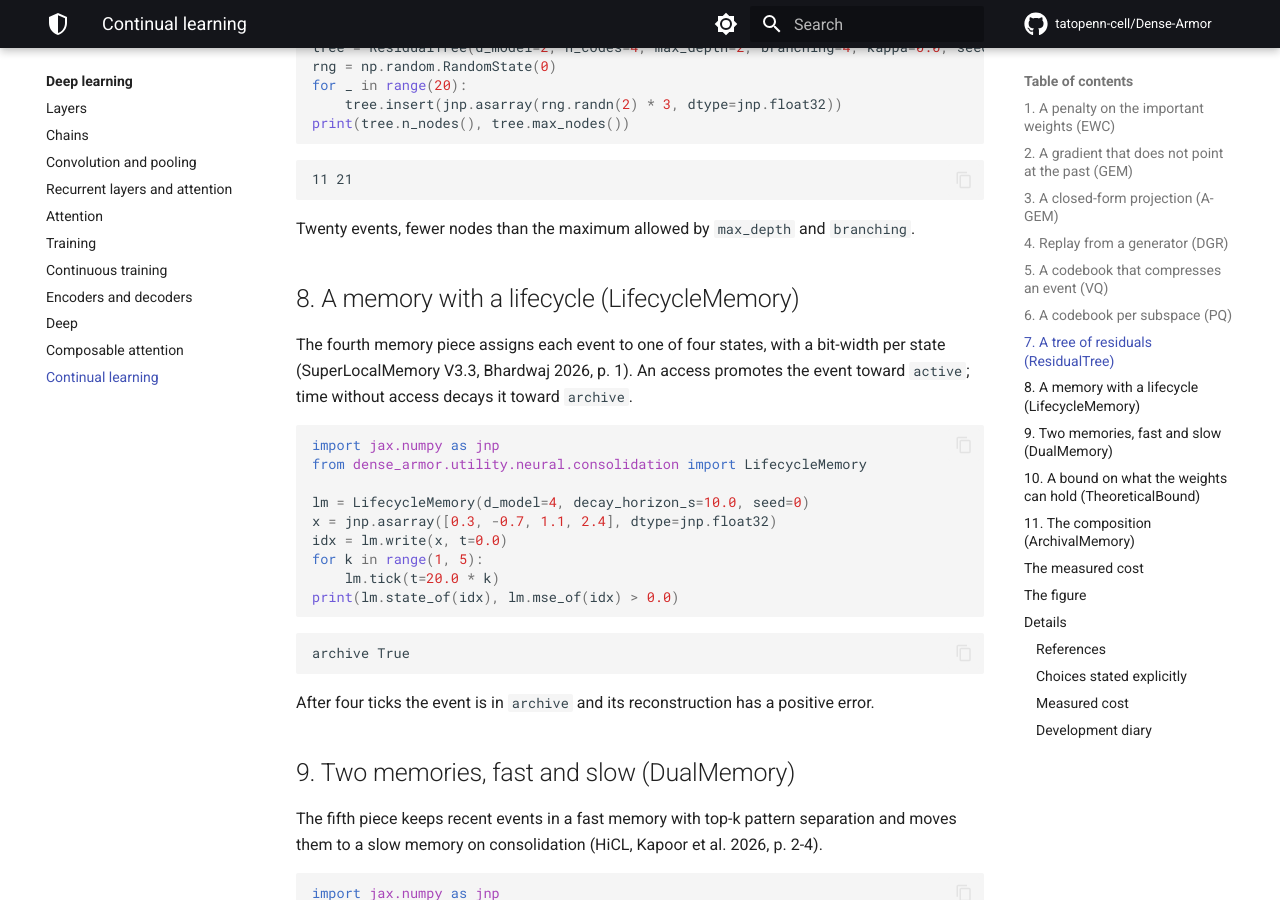
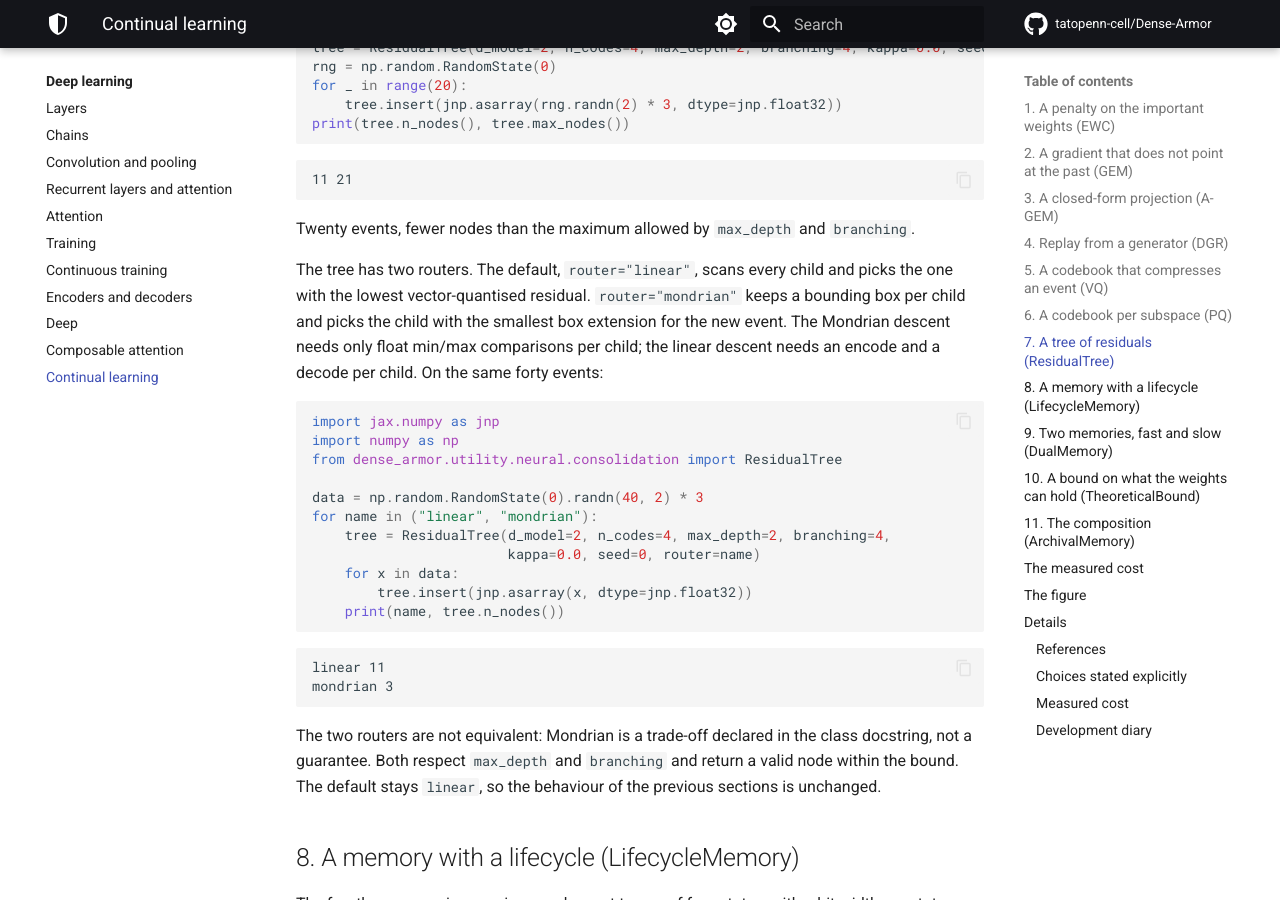
Before and after one commit to tatopenn-cell/Dense-Armor, an MkDocs documentation site: the page built from docs/neural/continual_learning.md, in a window 1280 px wide and 900 px high, scrolled down 3854 px. Built offline with MkDocs 1.6.1 and Material for MkDocs 9.7.7, drawn with Linux system fonts in a browser that asks for light colours; comment, search, counter and statistics services are not loaded; some of the changed text lies outside the part shown.

Commit message:
taskN09 docs: the two routers of ResidualTree in section 7
- docs/neural/continual_learning.md: section 7 now states the two
  routers of `ResidualTree`, `linear` (default) and `mondrian`, with a
  code block that inserts the same forty events in both modes and
  prints the node count of each (linear 11, mondrian 3). The prose
  declares the trade-off: the two descents are not equivalent,
  Mondrian picks the child with the smallest box extension instead of
  the lowest vector-quantised residual, and the default stays
  `linear`.
  The "Choices stated explicitly" section gets one bullet for the two
  routers and the declared trade-off.

- merge of taskN09-memory into taskN09-docs: brings the code commit
  60f2747 (ResidualTree with the mondrian router) on this branch, so
  the page and the code it documents are on the same branch.

Checks: freshness check of the page -> 12 blocks, 12/12 MATCH.
mkdocs build --strict -> exit 0.

```diff
--- a/docs/neural/continual_learning.md
+++ b/docs/neural/continual_learning.md
@@ -167,6 +167,29 @@ print(tree.n_nodes(), tree.max_nodes())
 
 Twenty events, fewer nodes than the maximum allowed by `max_depth` and `branching`.
 
+The tree has two routers. The default, `router="linear"`, scans every child and picks the one with the lowest vector-quantised residual. `router="mondrian"` keeps a bounding box per child and picks the child with the smallest box extension for the new event. The Mondrian descent needs only float min/max comparisons per child; the linear descent needs an encode and a decode per child. On the same forty events:
+
+~~~python
+import jax.numpy as jnp
+import numpy as np
+from dense_armor.utility.neural.consolidation import ResidualTree
+
+data = np.random.RandomState(0).randn(40, 2) * 3
+for name in ("linear", "mondrian"):
+    tree = ResidualTree(d_model=2, n_codes=4, max_depth=2, branching=4,
+                        kappa=0.0, seed=0, router=name)
+    for x in data:
+        tree.insert(jnp.asarray(x, dtype=jnp.float32))
+    print(name, tree.n_nodes())
+~~~
+
+~~~
+linear 11
+mondrian 3
+~~~
+
+The two routers are not equivalent: Mondrian is a trade-off declared in the class docstring, not a guarantee. Both respect `max_depth` and `branching` and return a valid node within the bound. The default stays `linear`, so the behaviour of the previous sections is unchanged.
+
 ## 8. A memory with a lifecycle (LifecycleMemory)
 
 The fourth memory piece assigns each event to one of four states, with a bit-width per state (SuperLocalMemory V3.3, Bhardwaj 2026, p. 1). An access promotes the event toward `active`; time without access decays it toward `archive`.
@@ -314,6 +337,7 @@ VQ: MSE 0.73, PSNR 1.37, exact recall 0.95. PQ: MSE 0.16, PSNR 8.10, exact recal
 - `VQMemory` forward is not differentiable: `quantize` selects `argmin_j ||z_e - e_j||`. `gradcheck` is not applicable, and the deviation from the layer contract is declared in the docstring; the straight-through estimator is a biased surrogate of a gradient that does not exist.
 - `ArchivalMemory` write policy is the four formulas stated in section 11: `importance = 0.4 novelty + 0.3 rarity + 0.3 relevance`, `write_depth = round(importance * max_depth)`, promote after `promote_threshold` accesses and decay after `decay_horizon_s` seconds, `promote` merges `branching` children into a parent. The policy is our choice; no paper gives it.
 - The `DarkMemory` construction with the Prisma ground state was measured with 20 seeds and did not pass its own test (Wilcoxon p = 0.0929, A12 = 0.6312): it is not in the branch.
+- `ResidualTree` has two routers: `linear` (default) picks the child with the lowest vector-quantised residual, `mondrian` picks the child with the smallest box extension. The two descents are not equivalent: Mondrian is a declared trade-off, not a guarantee.
 - The tasks of the forgetting benchmark are synthetic conflicting rules, not MNIST permutations.
 
 ### Measured cost
```
